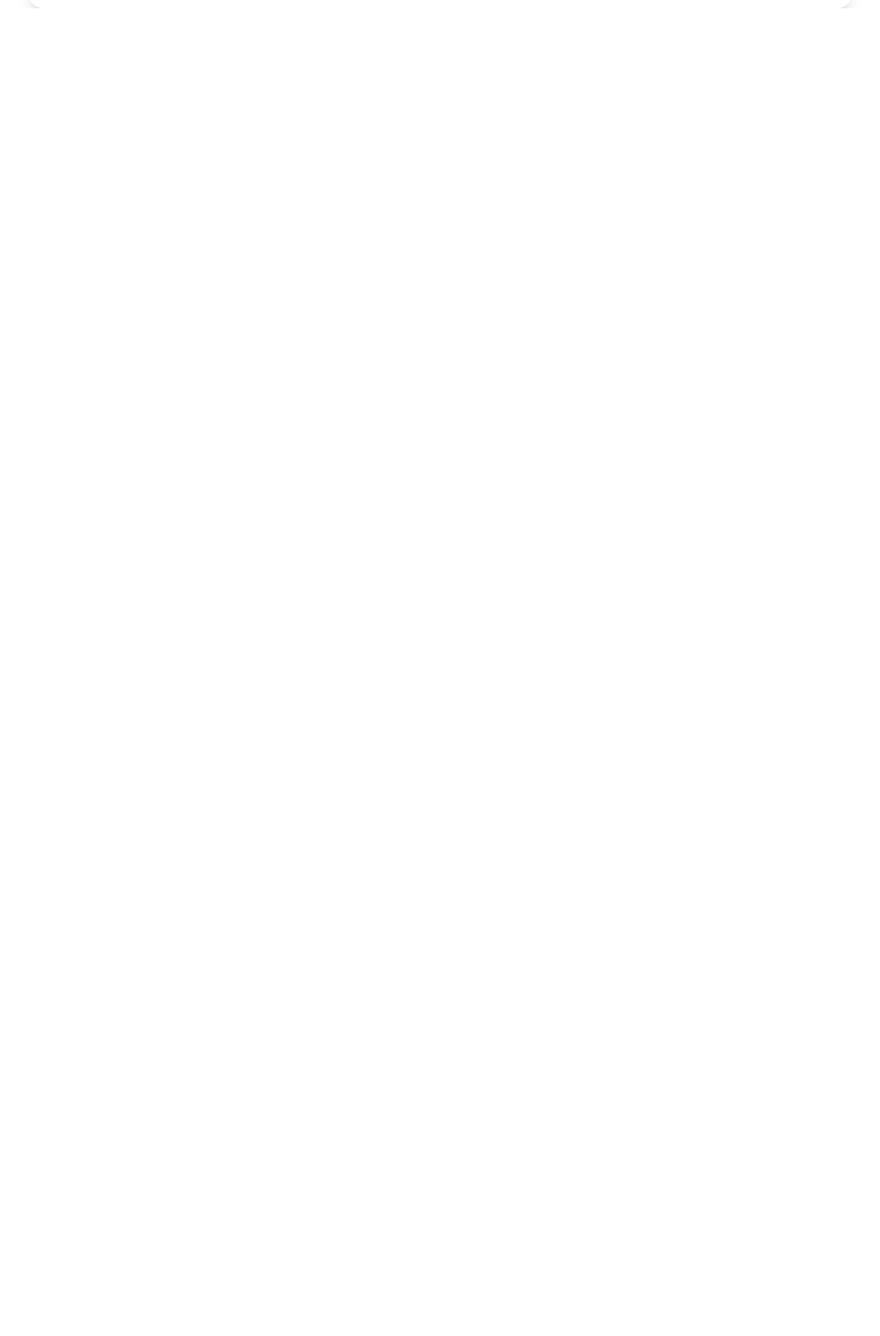
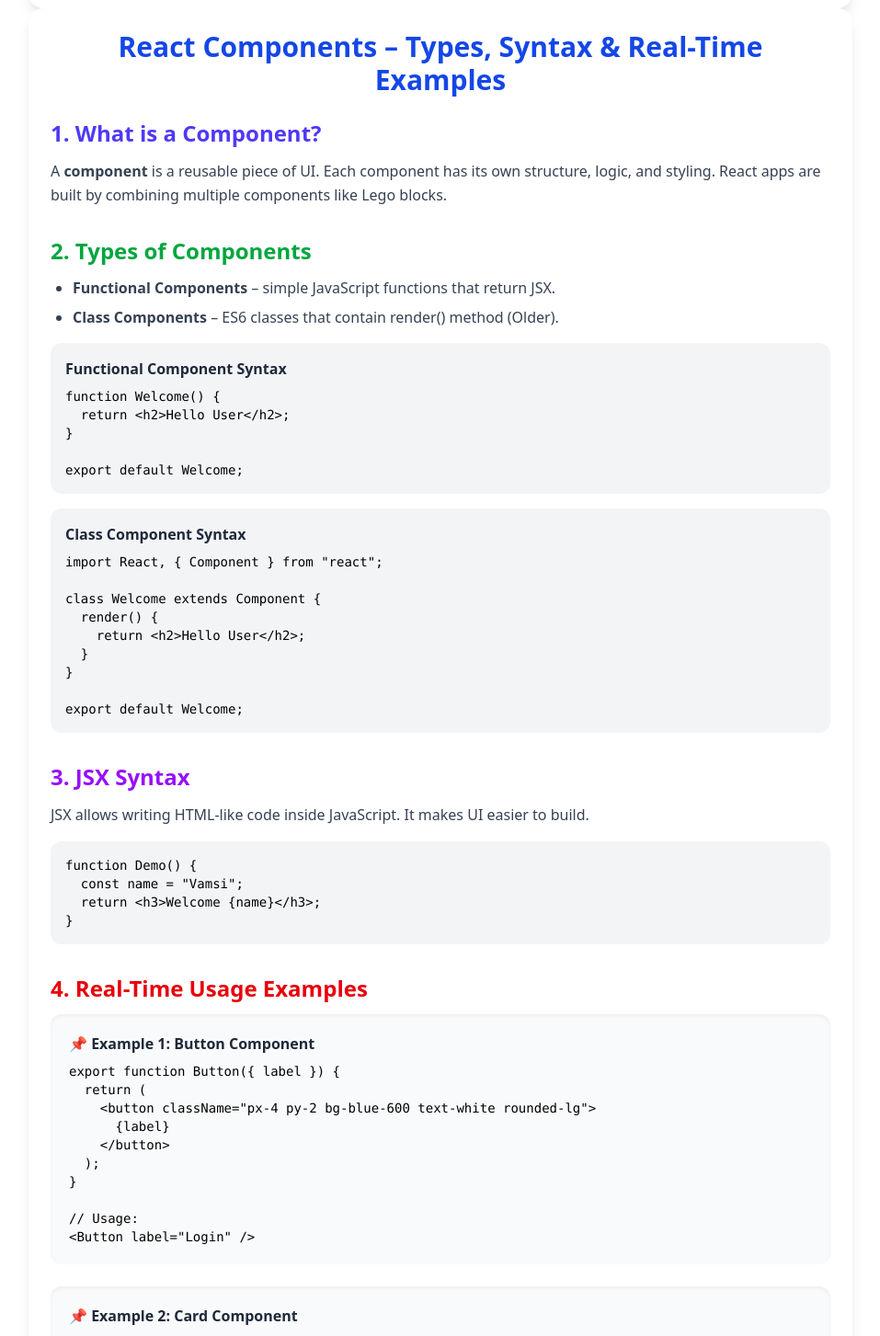
Before and after one commit to vamsee1317/reactspace, a React (Vite) app: page / in a window 1280 px wide. Shown: the part 1280-2733 px from the top of the page at 92% size, without its empty margins (161-1118 px from the left). Before the commit the page ends 1289 px from the top, so only its background shows below. Built offline with nearby package versions, Linux system fonts and the light colour scheme.

Commit message:
Components | Functional | Class

```diff
--- a/src/App.jsx
+++ b/src/App.jsx
@@ -1,11 +1,13 @@
 import React from 'react'
 import ReactSetupGuide from './components/concepts/introduction/ReactSetupGuide'
 import './App.css'
+import ReactComponentsGuide from './components/concepts/compTypes/ReactComponentsGuide'
 
 export default function App() {
   return (
     <div>
       <ReactSetupGuide />
+      <ReactComponentsGuide />
     </div>
   )
 }
--- /dev/null
+++ b/src/components/concepts/compTypes/ReactComponentsGuide.jsx
@@ -0,0 +1,180 @@
+import React from "react";
+
+export default function ReactComponentsGuide() {
+  return (
+    <div className="p-6 max-w-4xl mx-auto bg-white shadow-lg rounded-2xl">
+      <h1 className="text-3xl font-bold mb-6 text-center text-blue-700">
+        React Components – Types, Syntax & Real-Time Examples
+      </h1>
+
+      {/* What are Components */}
+      <section className="mb-8">
+        <h2 className="text-2xl font-semibold text-indigo-600 mb-3">
+          1. What is a Component?
+        </h2>
+        <p className="text-gray-700 leading-relaxed">
+          A <strong>component</strong> is a reusable piece of UI. Each component has its own
+          structure, logic, and styling. React apps are built by combining multiple
+          components like Lego blocks.
+        </p>
+      </section>
+
+      {/* Types of Components */}
+      <section className="mb-8">
+        <h2 className="text-2xl font-semibold text-green-600 mb-3">
+          2. Types of Components
+        </h2>
+
+        <ul className="list-disc ml-6 text-gray-700">
+          <li className="mb-2">
+            <strong>Functional Components</strong> – simple JavaScript functions that return JSX.
+          </li>
+          <li className="mb-2">
+            <strong>Class Components</strong> – ES6 classes that contain render() method (Older).
+          </li>
+        </ul>
+
+        {/* Syntax Comparison */}
+        <div className="bg-gray-100 p-4 rounded-xl mt-4">
+          <h3 className="font-bold mb-2 text-gray-800">Functional Component Syntax</h3>
+          <pre className="font-mono text-sm overflow-auto">
+{`function Welcome() {
+  return <h2>Hello User</h2>;
+}
+
+export default Welcome;`}
+          </pre>
+        </div>
+
+        <div className="bg-gray-100 p-4 rounded-xl mt-4">
+          <h3 className="font-bold mb-2 text-gray-800">Class Component Syntax</h3>
+          <pre className="font-mono text-sm overflow-auto">
+{`import React, { Component } from "react";
+
+class Welcome extends Component {
+  render() {
+    return <h2>Hello User</h2>;
+  }
+}
+
+export default Welcome;`}
+          </pre>
+        </div>
+      </section>
+
+      {/* JSX */}
+      <section className="mb-8">
+        <h2 className="text-2xl font-semibold text-purple-600 mb-3">3. JSX Syntax</h2>
+
+        <p className="text-gray-700 leading-relaxed">
+          JSX allows writing HTML-like code inside JavaScript. It makes UI easier to build.
+        </p>
+
+        <div className="bg-gray-100 p-4 rounded-xl mt-4">
+          <pre className="font-mono text-sm overflow-auto">
+{`function Demo() {
+  const name = "Vamsi";
+  return <h3>Welcome {name}</h3>;
+}`}
+          </pre>
+        </div>
+      </section>
+
+      {/* Real-time Usage Examples */}
+      <section>
+        <h2 className="text-2xl font-semibold text-red-600 mb-3">
+          4. Real-Time Usage Examples
+        </h2>
+
+        {/* Example 1 */}
+        <div className="mb-6 bg-gray-50 p-5 rounded-xl shadow-inner">
+          <h3 className="font-bold mb-2 text-gray-800">📌 Example 1: Button Component</h3>
+          <pre className="font-mono text-sm overflow-auto">
+{`export function Button({ label }) {
+  return (
+    <button className="px-4 py-2 bg-blue-600 text-white rounded-lg">
+      {label}
+    </button>
+  );
+}
+
+// Usage:
+<Button label="Login" />`}
+          </pre>
+        </div>
+
+        {/* Example 2 */}
+        <div className="mb-6 bg-gray-50 p-5 rounded-xl shadow-inner">
+          <h3 className="font-bold mb-2 text-gray-800">📌 Example 2: Card Component</h3>
+          <pre className="font-mono text-sm overflow-auto">
+{`function UserCard({ name, age }) {
+  return (
+    <div className="p-4 border rounded-xl shadow">
+      <h3 className="text-lg font-semibold">{name}</h3>
+      <p>Age: {age}</p>
+    </div>
+  );
+}
+
+// Usage:
+<UserCard name="John Doe" age={28} />`}
+          </pre>
+        </div>
+
+        {/* Example 3 */}
+        <div className="mb-6 bg-gray-50 p-5 rounded-xl shadow-inner">
+          <h3 className="font-bold mb-2 text-gray-800">📌 Example 3: List Rendering</h3>
+          <pre className="font-mono text-sm overflow-auto">
+{`const skills = ["React", "Node", "MongoDB"];
+
+function SkillsList() {
+  return (
+    <ul>
+      {skills.map((skill, index) => (
+        <li key={index} className="text-blue-600">{skill}</li>
+      ))}
+    </ul>
+  );
+}
+
+// Usage:
+<SkillsList />`}
+          </pre>
+        </div>
+
+        {/* Example 4 */}
+        <div className="mb-6 bg-gray-50 p-5 rounded-xl shadow-inner">
+          <h3 className="font-bold mb-2 text-gray-800">📌 Example 4: Props + Reusability</h3>
+          <pre className="font-mono text-sm overflow-auto">
+{`function Greeting({ user }) {
+  return <h2>Hello {user}</h2>;
+}
+
+// Usage:
+<Greeting user="Vamsi" />`}
+          </pre>
+        </div>
+
+        {/* Example 5 */}
+        <div className="bg-gray-50 p-5 rounded-xl shadow-inner">
+          <h3 className="font-bold mb-2 text-gray-800">📌 Example 5: Small Dashboard Component</h3>
+          <pre className="font-mono text-sm overflow-auto">
+{`function Dashboard({ totalUsers, activeUsers }) {
+  return (
+    <div className="p-4 bg-green-100 rounded-xl">
+      <h3 className="font-bold">Dashboard</h3>
+      <p>Total Users: {totalUsers}</p>
+      <p>Active Users: {activeUsers}</p>
+    </div>
+  );
+}
+
+// Usage:
+<Dashboard totalUsers={1200} activeUsers={958} />`}
+          </pre>
+        </div>
+
+      </section>
+    </div>
+  );
+}
--- /dev/null
+++ b/src/components/concepts/compTypes/theory.js
@@ -0,0 +1,131 @@
+// ==========================================================
+//                🔹 React Components - Theory 🔹
+// ==========================================================
+
+// What is a Component?
+// --------------------
+// A Component in React is a reusable, independent piece of UI.
+// Each component contains its own structure (JSX), logic (JavaScript),
+// and styling (CSS). Components make applications modular,
+// scalable, and easier to maintain.
+//
+// React applications are built entirely using components.
+
+
+// Why Components?
+// ---------------
+// ✔ Reusability – write once, use in multiple places
+// ✔ Maintainability – small pieces of UI are easier to manage
+// ✔ Separation of concerns – UI + behavior packaged together
+// ✔ Better performance – React renders only updated components
+
+
+// ==========================================================
+//            🔹 Types of Components in React 🔹
+// ==========================================================
+
+
+// 1️⃣ Functional Components
+// -------------------------
+// Functional components are plain JavaScript functions
+// that return JSX (UI). They are simple, easy to write,
+// and preferred in modern React development.
+//
+// After the introduction of React Hooks (React 16.8),
+// functional components can manage state, lifecycle,
+// and other features without needing classes.
+
+
+// Syntax (Normal Function Component)
+import React from "react";
+
+export function ComponentName() {
+  return (
+    <div>
+      {/* JSX UI goes here */}
+    </div>
+  );
+}
+
+// export default ComponentName;
+
+
+// Syntax (Arrow Function Component)
+import React from "react";
+
+export const ComponentName = () => {
+  return (
+    <div>
+      {/* JSX UI goes here */}
+    </div>
+  );
+};
+
+
+// Interview Notes:
+// ----------------
+// - Lightweight and easy to understand
+// - Uses hooks such as useState, useEffect, useRef, etc.
+// - Recommended modern approach for building components
+
+
+// ==========================================================
+// 2️⃣ Class Components
+// ==========================================================
+// Class components are ES6 classes that extend React.Component.
+// They must include a render() method that returns JSX.
+//
+// Before hooks existed, class components were the only way
+// to use state and lifecycle methods like componentDidMount,
+// componentDidUpdate, componentWillUnmount.
+
+import React, { Component } from "react";
+
+class ClassName extends Component {
+  constructor() {
+    super();
+    // State can be initialized here (this.state = {...})
+  }
+
+  render() {
+    return (
+      <div>
+        {/* JSX UI goes here */}
+      </div>
+    );
+  }
+}
+
+export default ClassName;
+
+
+// Interview Notes:
+// ----------------
+// - Still used in older/legacy projects
+// - Provides lifecycle methods
+// - Verbose compared to functional components
+
+
+// ==========================================================
+// 🔹 Functional vs Class Components (Interview Comparison)
+// ==========================================================
+//
+// Functional Components:
+// ----------------------
+// ✔ Simple and clean syntax
+// ✔ Better performance
+// ✔ Hooks make them powerful
+// ✔ Preferred in modern React
+//
+// Class Components:
+// -----------------
+// ✔ Useful in legacy codebases
+// ✔ Supports lifecycle methods (older style)
+// ✔ More boilerplate compared to functions
+
+
+// Final Interview Line:
+// ---------------------
+// "Modern React development primarily uses functional components
+// with hooks because they are cleaner, more powerful, and offer
+// better performance than class components."
```
Also changed, not shown: 1 other file (tests, documents, lock files or other folders).
